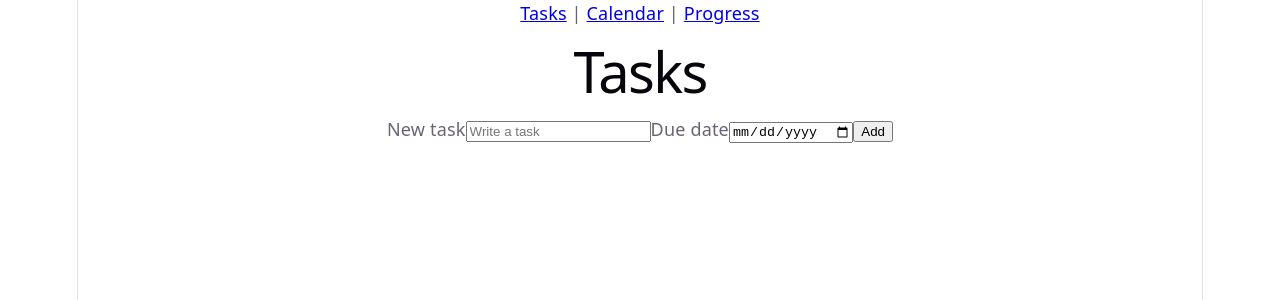
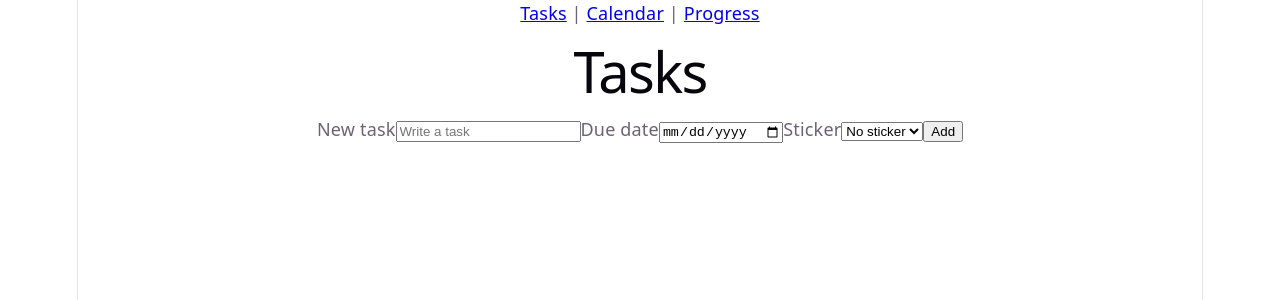
Before and after one commit to ahohenna/OMA-SOVELLUS-WOH, a React (Vite) app: page /tasks in a window 1280 px wide. Shown: the top 300 px of the page. Built offline with nearby package versions, Linux system fonts and the light colour scheme.

Commit message:
Lisää tarrat tehtäviin

```diff
--- a/src/pages/Tasks.jsx
+++ b/src/pages/Tasks.jsx
@@ -3,6 +3,7 @@ import { useEffect, useState } from 'react'
 export default function Tasks() {
   const [taskName, setTaskName] = useState('')
   const [dueDate, setDueDate] = useState('')
+  const [sticker, setSticker] = useState('')
   const [tasks, setTasks] = useState(() => {
   const savedTasks = localStorage.getItem('tasks')
   return savedTasks ? JSON.parse(savedTasks) : []
@@ -19,10 +20,11 @@ useEffect(() => {
 
     setTasks((currentTasks) => [
   ...currentTasks,
-  { id: crypto.randomUUID(), name, completed: false, dueDate },
+  { id: crypto.randomUUID(), name, completed: false, dueDate, sticker },
 ])
 setTaskName('')
 setDueDate('')
+setSticker('')
   }
 
 function toggleTask(taskId) {
@@ -68,6 +70,18 @@ function deleteTask(taskId) {
         value={dueDate}
         onChange={(event) => setDueDate(event.target.value)}
         />
+        <label htmlFor="task-sticker">Sticker</label>
+        <select
+        id="task-sticker"
+        value={sticker}
+        onChange={(event) => setSticker(event.target.value)}
+    >
+        <option value="">No sticker</option>
+        <option value="/stickers/Star.svg">Star</option>
+</select>
+
+
+
         <button type="submit">Add</button>
       </form>
 
@@ -81,6 +95,9 @@ function deleteTask(taskId) {
         onChange={() => toggleTask(task.id)}
       />
       {task.name}
+      {task.sticker && (
+        <img src={task.sticker} alt="Star sticker" width="40" height="40" />
+        )}
       {task.dueDate && <span> — Due: {task.dueDate}</span>}
     </label>
     <button type="button" onClick={() => deleteTask(task.id)}>
```
